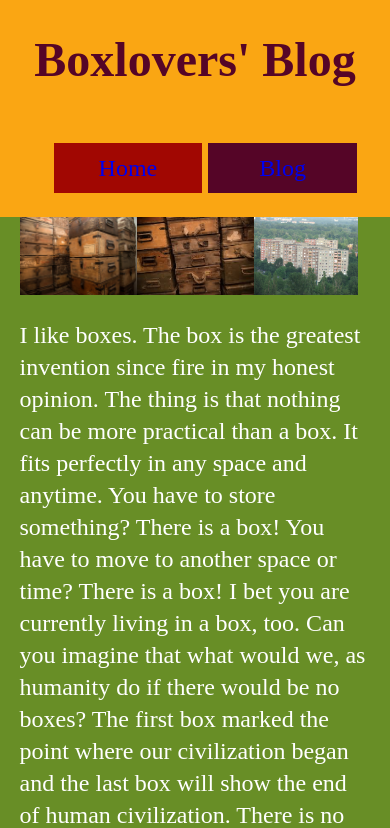
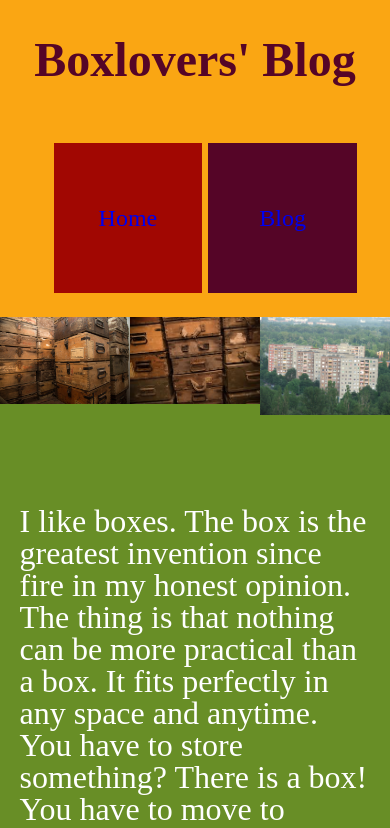
Before and after one commit to bencelaszlo/udacity-front-end-nanodegree-blog, a plain HTML site: page blog-post.html in a window 390 px wide. Shown: the top 828 px of the page. Drawn offline with Linux system fonts and the light colour scheme.

```diff
--- a/css/main.css
+++ b/css/main.css
@@ -38,7 +38,6 @@ nav li {
 nav li a {
     display: block;
     text-decoration: none;
-
 }
 
 nav li:first-child {
--- a/css/media.css
+++ b/css/media.css
@@ -2,4 +2,8 @@
     body {
         font-size: 1.5rem;
     }
+    nav li {
+        min-height: 150px;
+        line-height: 150px;
+    }
 }
--- a/css/post_layout.css
+++ b/css/post_layout.css
@@ -56,8 +56,12 @@ p {
 @media screen and (max-width: 900px) {
     .content {
         width: 90vw;
+        font-size: 2rem;
     }
-
+    .image {
+        width: 60vw;
+        height: 40vw;
+    }
     #main {
         width: 100vw;
     }
```
Also changed, not shown: index.html (+4 -1 lines).
